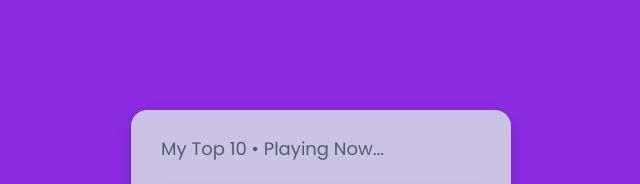
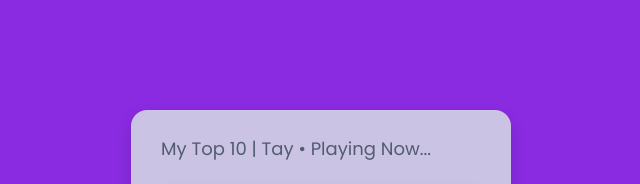
Before and after one commit to Deunisso/tay, a plain HTML site: page index.html in a window 1280 px wide. Shown: the top 184 px of the page, 319-959 px from the left. Drawn offline with nearby package versions, Linux system fonts and the light colour scheme.

Commit message:
Update index.html

```diff
--- a/index.html
+++ b/index.html
@@ -26,7 +26,7 @@
     <div class="wrapper">
         <div class="top-bar">
             <i class="material-icons">arrow_drop_down</i>
-            <span>My Top 10 • Playing Now...</span>
+            <span>My Top 10 | Tay • Playing Now...</span>
             <div class="dark-mode">
                 <i class='bx bx-moon' ></i>
                 <i class='bx bxs-moon'></i>
```
